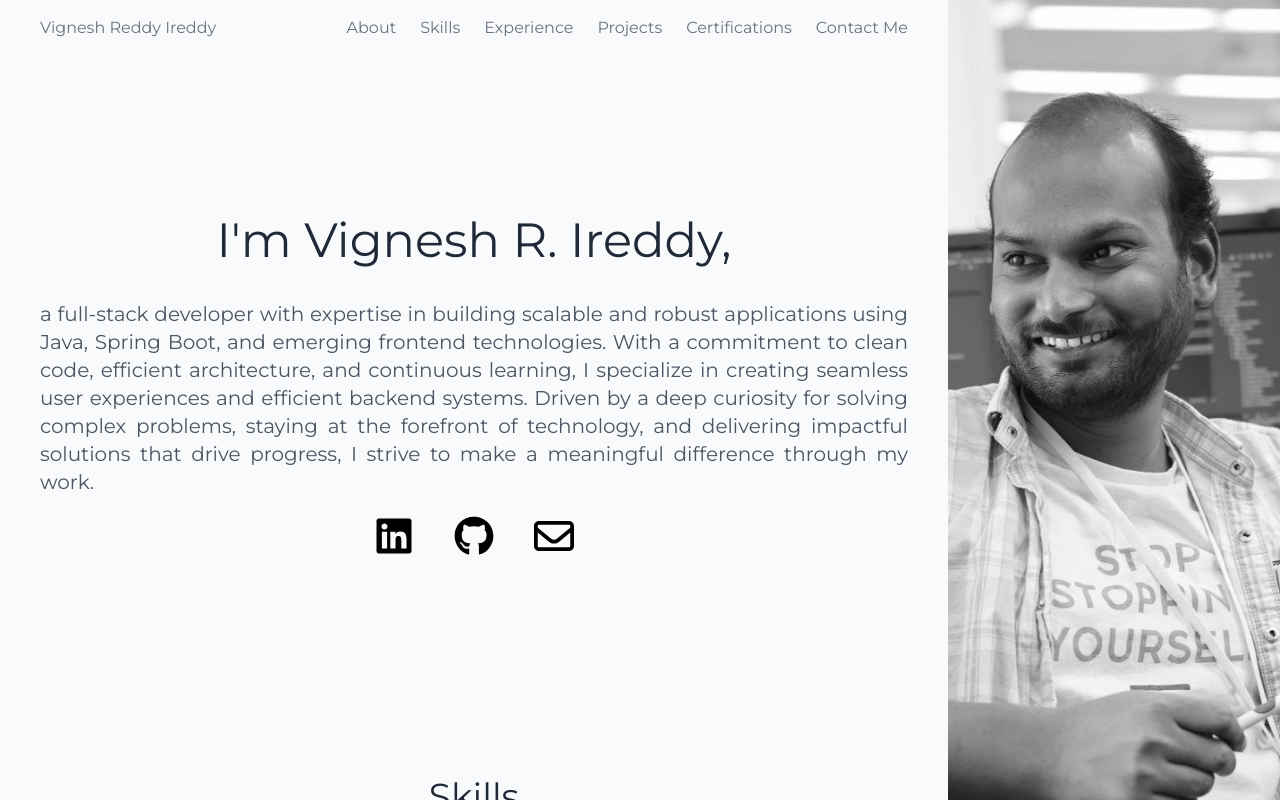
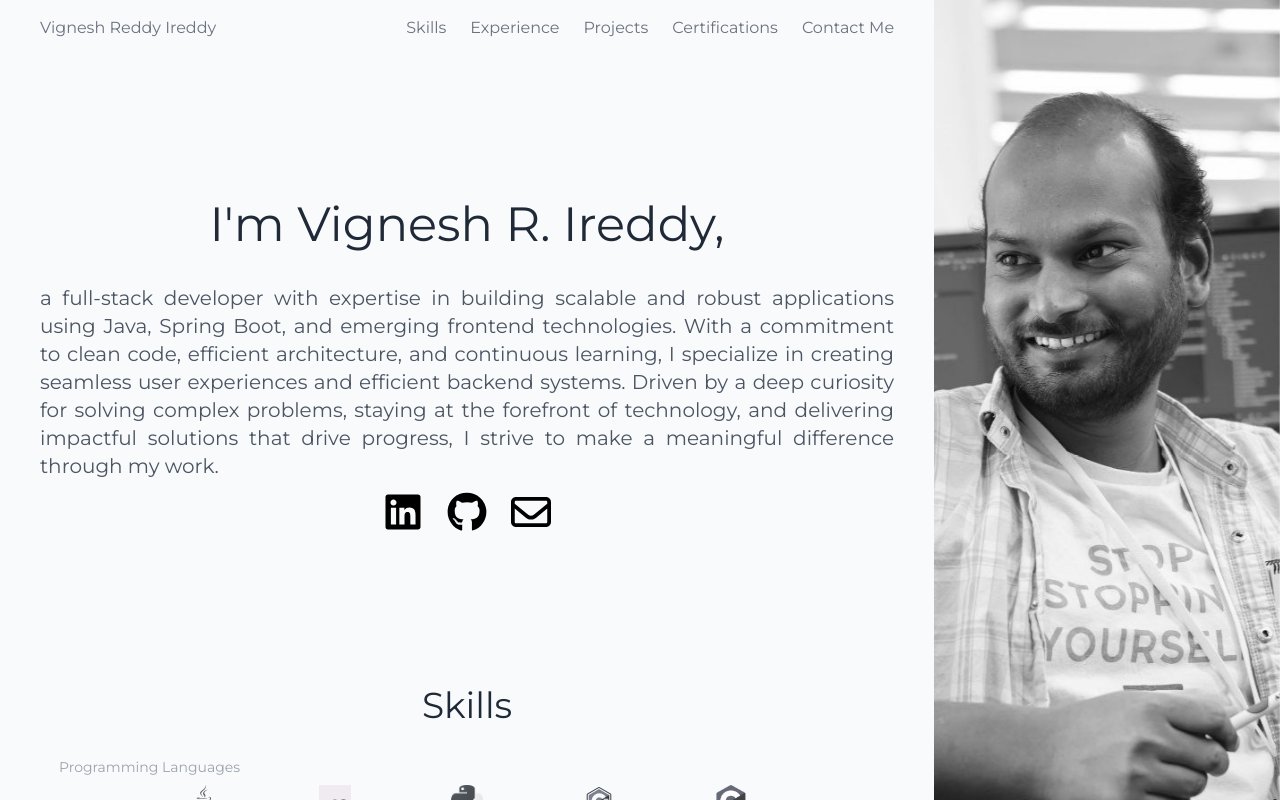
Before and after one commit to vignesh8ireddy/portfolio, a React (Vite) app: page / in a window 1280 px wide. Built offline with nearby package versions, Linux system fonts and the light colour scheme.

Commit message:
Update Navbar and Certifications Components

```diff
--- a/src/components/AboutComponent.jsx
+++ b/src/components/AboutComponent.jsx
@@ -10,7 +10,7 @@ const AboutComponent = () => {
 
     <div id="about"
 
-      className="p-6 md:p-10 lg:pt-40 mx-auto max-w-6xl font-title"
+      className="p-6 md:p-10 lg:pt-36 mx-auto max-w-6xl font-title"
     >
       <h1 className="text-4xl pb-5 text-center md:text-3xl lg:text-5xl text-gray-800 mb-4">
         I'm Vignesh R. Ireddy,
@@ -26,9 +26,9 @@ const AboutComponent = () => {
         make a meaningful difference through my work.
       </p>
       <div className="flex justify-center">
-        <FontAwesomeIcon  className="size-10 p-5" icon={ faLinkedin } />
-        <FontAwesomeIcon className="size-10 p-5" icon={ faGithub } />
-        <FontAwesomeIcon className="size-10 p-5" icon={ faEnvelope } />
+        <a href="https://linkedin.com/in/vignesh8reddy" target="_blank"><FontAwesomeIcon  className="size-10 p-3" icon={ faLinkedin } /></a>
+        <a href="https://github.com/vignesh8reddy" target="_blank"><FontAwesomeIcon  className="size-10 p-3" icon={ faGithub } /></a>
+        <a href="mailto:vignesh9reddy@gmail.com" target="_blank"><FontAwesomeIcon  className="size-10 p-3" icon={ faEnvelope } /></a>
       </div>
 
     </div>
--- a/src/components/CertificationsComponents.jsx
+++ b/src/components/CertificationsComponents.jsx
@@ -19,8 +19,8 @@ const certifications = [
 
 const CertificationsComponent = () => {
   return (
-    <div id="certifications" className="p-6 lg:p-12 bg-gray-50">
-      <h2 className="text-3xl md:text-4xl font-bold text-center text-gray-800 mb-8">
+    <div id="certifications" className="p-6 lg:pt-40 mx-auto max-w-6xl font-title">
+      <h2 className="text-3xl md:text-4xl text-center text-gray-800 mb-8">
         Certifications
       </h2>
       <div className="grid grid-cols-1 md:grid-cols-2 gap-6">
--- a/src/components/ContactComponent.jsx
+++ b/src/components/ContactComponent.jsx
@@ -3,7 +3,7 @@ import { FaEnvelope, FaMapMarkedAlt, FaPhone } from 'react-icons/fa'
 
 const ContactComponent = () => {
   return (
-    <div className="text-gray-400 py-20 font-title" id="contact">
+    <div className="text-gray-400 p-6 lg:pt-24 mx-auto max-w-6xl font-title" id="contact">
       <div className="container mx-auto px-8 md:px-16 lg:px-24 max-w-6xl">
         <h2 className="text-4xl text-gray-800  text-center mb-12">Contact Me</h2>
         <div className="flex flex-col md:flex-row items-center md:space-x-12">
--- a/src/components/ExperienceComponent.jsx
+++ b/src/components/ExperienceComponent.jsx
@@ -17,11 +17,11 @@ const experience = [
 
 const ExperienceComponent = () => {
   return (
-    <div id="experience" className="p-6 lg:p-12 bg-gray-50" >
-      <h2 className="text-3xl md:text-4xl font-bold text-center text-gray-800 mb-8">
+    <div id="experience" className="p-6 lg:pt-40 mx-auto max-w-6xl font-title" >
+      <h2 className="text-3xl md:text-4xl text-center text-gray-800 mb-8">
         Experience
       </h2>
-      <div className="grid grid-cols-1 md:grid-cols-2 gap-6">
+      <div className="grid grid-cols-1 md:grid-cols-2 gap-16 px-8">
         {experience.map((exp, index) => (
           <div
             key={index}
--- a/src/components/NavbarComponent.jsx
+++ b/src/components/NavbarComponent.jsx
@@ -7,7 +7,7 @@ const NavbarComponent = () => {
         {/* Logo Section */}
         <div className="space-x-6 text-sm md:text-base">
           <a
-            href="#home"
+            href="https://vigneshreddyireddy.com"
             className="hover:text-gray-400 transition duration-300"
           >
             Vignesh Reddy Ireddy
@@ -16,12 +16,6 @@ const NavbarComponent = () => {
 
         {/* Navigation Links */}
         <div className="space-x-6 text-sm md:text-base">
-          <a
-            href="#about"
-            className="hover:text-gray-400 transition duration-300"
-          >
-            About
-          </a>
           <a
             href="#skills"
             className="hover:text-gray-400 transition duration-300"
--- a/src/components/ProjectsComponent.jsx
+++ b/src/components/ProjectsComponent.jsx
@@ -19,10 +19,10 @@ const projects = [
 
 const ProjectsComponent = () => {
   return (
-    <div className="text-gray-800 py-20 font-title" id="projects">
-      <div className="container mx-auto px-8 md:px-16 lg:px-24">
+    <div className="text-gray-800 p-6 lg:pt-40 mx-auto max-w-6xl font-title" id="projects">
+      <div className="container mx-auto px-8 md:px-16">
         <h2 className="text-4xl text-center mb-12">My Projects</h2>
-        <div className="grid grid-cols-1 md:grid-cols-2 lg:grid-cols-3 gap-8">
+        <div className="grid grid-cols-1 md:grid-cols-2 lg:grid-cols-2   gap-8">
           {projects.map((project) => (
             <div key={project.id} className="bg-white p-6 rounded-lg hover:shadow-lg
             transform transition-transform duration-300 hover:scale-105">
--- a/src/components/SkillsComponent.jsx
+++ b/src/components/SkillsComponent.jsx
@@ -142,7 +142,7 @@ const skills = [
 
 const SkillsComponent = () => {
     return (
-      <div id="skills" className="p-6 md:p-10 lg:pt-40 mx-auto max-w-4xl font-title">
+      <div id="skills" className="p-6 md:p-10 lg:pt-24 mx-auto max-w-4xl font-title">
         <h1 className="text-4xl text-center text-gray-800 mb-8">Skills</h1>
         {skills.map((category, index) => (
           <div key={index} className="mb-2">
```
Also changed, not shown: src/assets/aboutme-image.png (deleted).
